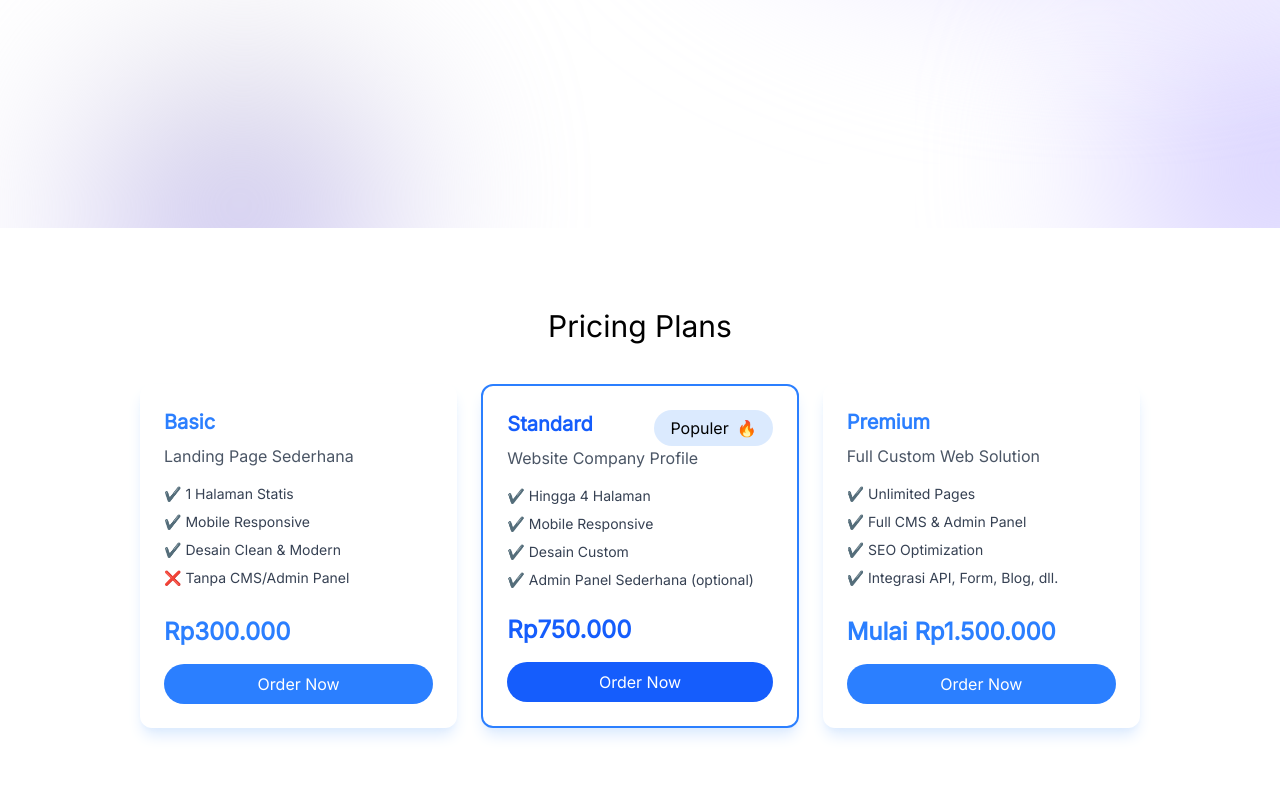
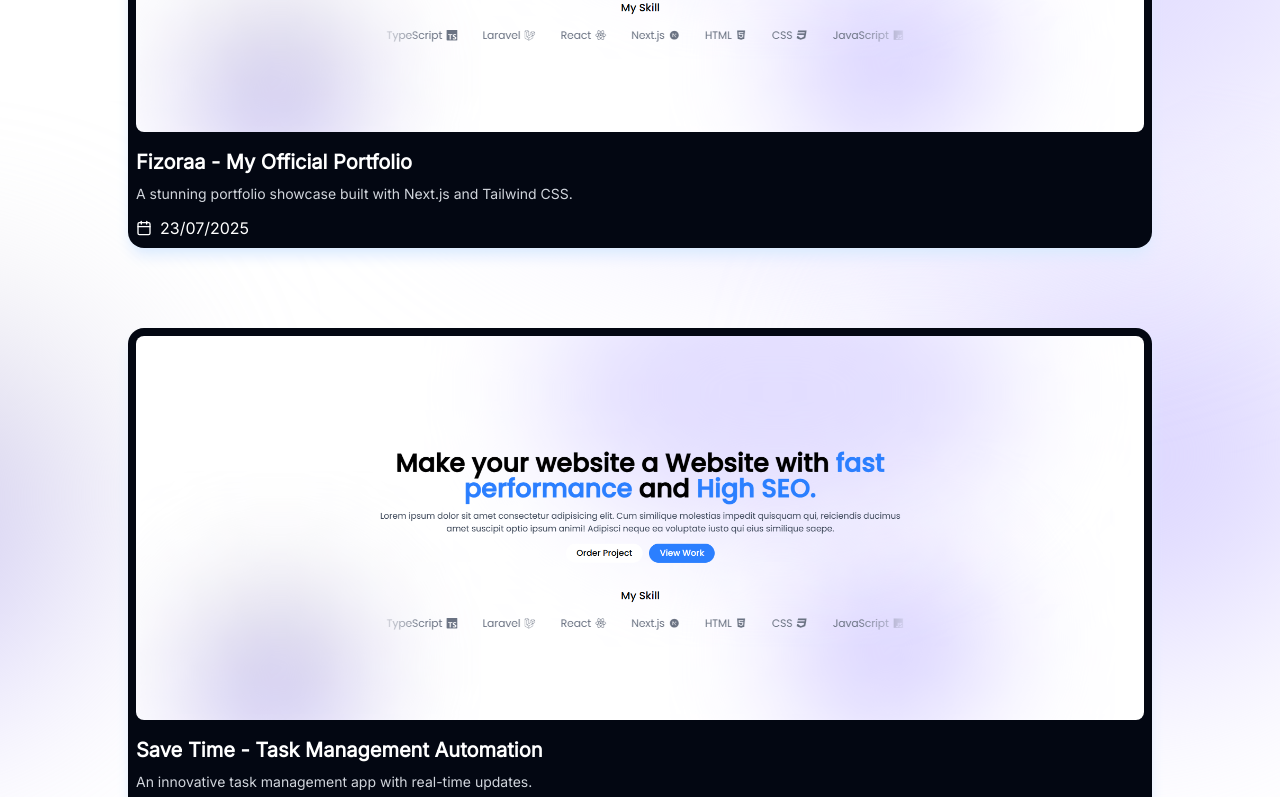
Before and after one commit to Fizora/faiz, a Next.js app: page / in a window 1280 px wide. Shown: the part 2000-2797 px from the top of the page. Built offline with nearby package versions, Linux system fonts and the light colour scheme.

Commit message:
update pricin section and optimation

```diff
--- a/src/components/About.jsx
+++ b/src/components/About.jsx
@@ -25,7 +25,7 @@ const aboutSections = [
 export default function About() {
   return (
     <section
-      className="mx-auto max-w-5xl px-4 py-20 bg-gradient-to-b from-white to-gray-50"
+      className="mx-auto max-w-5xl px-4 py-40 bg-gradient-to-b from-white to-gray-50"
       id="about"
     >
       <h2
--- a/src/components/Footer.jsx
+++ b/src/components/Footer.jsx
@@ -2,7 +2,7 @@ import Link from "next/link";
 
 export default function Footer() {
   return (
-    <footer className="bg-gray-800 text-white p-4 text-center">
+    <footer className="bg-gray-950 text-white p-4 text-center">
       <div className="mt-2">
         <Link
           href="https://github.com/yourusername"
@@ -16,7 +16,9 @@ export default function Footer() {
         >
           LinkedIn
         </Link>
-        <p>© {new Date().getFullYear()} Choirul Faiz. All rights reserved.</p>
+        <p>
+          © {new Date().getFullYear()}Moch Choirul Faiz. All rights reserved.
+        </p>
       </div>
     </footer>
   );
--- a/src/components/Hero.jsx
+++ b/src/components/Hero.jsx
@@ -44,7 +44,7 @@ export default function Hero() {
           </Link>
         </div>
         <h1 className="font-medium text-xl text-center mt-8" data-aos="fade-up">
-          My Expertise Unleashed
+          My Stack Expertising
         </h1>
         <div className="marquee-wrapper mx-auto md:max-w-5xl w-full">
           <div className="marquee">
--- a/src/components/Pricing.jsx
+++ b/src/components/Pricing.jsx
@@ -1,85 +1,162 @@
-export default function Pricing() {
+import { CiCircleCheck } from "react-icons/ci";
+import { GoXCircle } from "react-icons/go";
+
+export default function PricingSection() {
   return (
-    <section className="px-3 mx-auto max-w-5xl py-20 space-y-10" id="pricing">
-      <h1
-        className="text-3xl font-medium text-center mb-10"
-        data-aos="zoom-in-up"
-      >
-        Pricing Plans
-      </h1>
-      <div className="grid grid-cols-1 md:grid-cols-2 lg:grid-cols-3 gap-6">
-        <div
-          className="bg-white p-6 rounded-xl shadow-lg shadow-blue-100 flex flex-col justify-between"
-          data-aos="zoom-in-up"
-        >
-          <div>
-            <h2 className="text-xl font-semibold mb-2 text-blue-500">Basic</h2>
-            <p className="text-gray-600 mb-4">Landing Page Sederhana</p>
-            <ul className="space-y-2 text-sm text-gray-700">
-              <li>✔️ 1 Halaman Statis</li>
-              <li>✔️ Mobile Responsive</li>
-              <li>✔️ Desain Clean & Modern</li>
-              <li>❌ Tanpa CMS/Admin Panel</li>
+    <section className="grid grid-cols-1 md:grid-cols-3 gap-6 mx-auto max-w-5xl py-20 items-start">
+      {/* Basic Plan */}
+      <div className="min-h-[600px]">
+        <div className="py-4"></div>
+        <div className="bg-white p-6 h-full rounded-xl shadow-lg shadow-blue-100 transition flex flex-col justify-between border border-blue-200 space-y-5">
+          <h2 className="text-xl font-semibold mb-4 text-blue-500">
+            Basic Project
+          </h2>
+          <p className="text-gray-700">
+            Best for small businesses with high SEO performance
+          </p>
+          <span className="flex items-center gap-2">
+            Rp.
+            <h1 className="text-5xl font-bold">375.000</h1>
+          </span>
+          <button className="px-5 py-1.5 text-2xl font-medium bg-blue-500 text-white rounded-md">
+            Choose Package
+          </button>
+          <ul className="space-y-2 text-sm text-gray-700 flex-1">
+            <li className="flex items-center gap-2">
+              <CiCircleCheck size={22} /> 1 Halaman Landing Page
+            </li>
+            <li className="flex items-center gap-2">
+              <CiCircleCheck size={22} /> Responsive Design (Mobile-Friendly)
+            </li>
+            <li className="flex items-center gap-2">
+              <CiCircleCheck size={22} /> Modern Clean Layout
+            </li>
+            <li className="flex items-center gap-2">
+              <CiCircleCheck size={22} /> 2 Hari Pengerjaan
+            </li>
+            <li className="flex items-center gap-2">
+              <CiCircleCheck size={22} /> 1 Kali Revisi
+            </li>
+            <li className="flex items-center gap-2">
+              <CiCircleCheck size={22} /> Free Hosting 1 Bulan
+            </li>
+            <li className="flex items-center gap-2">
+              <CiCircleCheck size={22} /> Gratis Setup Domain (.my.id)
+            </li>
           </ul>
         </div>
-          <div className="mt-6">
-            <p className="text-2xl font-bold text-blue-500">Rp300.000</p>
-            <button className="mt-4 w-full bg-blue-500 text-white py-2 rounded-full">
-              Order Now
+      </div>
+
+      {/* Standard Plan */}
+      <div className="min-h-[600px]">
+        <div className="py-4"></div>
+        <div className="bg-white p-6 h-full rounded-xl shadow-lg shadow-blue-100 transition flex flex-col justify-between border border-blue-200 space-y-5">
+          <span className="flex items-center justify-between">
+            <h1 className="text-xl text-blue-500 font-bold">Standard</h1>
+            <p className="bg-yellow-300 px-5 rounded-full font-bold">
+              Diskon 25%
+            </p>
+          </span>
+          <p className="text-gray-700">
+            Perfect for growing businesses needing a professional edge
+          </p>
+          <span className="flex items-center gap-2">
+            Rp.
+            <h1 className="text-5xl font-bold">750.000</h1>
+          </span>
+          <button className="px-5 py-1.5 text-2xl font-medium bg-blue-500 text-white rounded-md">
+            Choose Package
           </button>
+          <ul className="space-y-2 text-sm text-gray-700 flex-1">
+            <li className="flex items-center gap-2">
+              <CiCircleCheck size={22} /> Hingga 3 Halaman Web
+            </li>
+            <li className="flex items-center gap-2">
+              <CiCircleCheck size={22} /> Responsive Design
+            </li>
+            <li className="flex items-center gap-2">
+              <CiCircleCheck size={22} /> Modern Clean Layout
+            </li>
+            <li className="flex items-center gap-2">
+              <CiCircleCheck size={22} /> 3-4 Hari Pengerjaan
+            </li>
+            <li className="flex items-center gap-2">
+              <CiCircleCheck size={22} /> 2 Kali Revisi
+            </li>
+            <li className="flex items-center gap-2">
+              <CiCircleCheck size={22} /> Free Hosting 2 Bulan
+            </li>
+            <li className="flex items-center gap-2">
+              <CiCircleCheck size={22} /> Gratis Domain (.my.id)
+            </li>
+            <li className="flex items-center gap-2">
+              <CiCircleCheck size={22} /> Konsultasi via Zoom 30 Menit
+            </li>
+          </ul>
         </div>
       </div>
-        <div
-          className="bg-white p-6 rounded-xl shadow-lg shadow-blue-100 flex flex-col justify-between border-2 border-blue-500"
-          data-aos="zoom-in-up"
-        >
-          <div>
-            <span className="flex items-center justify-between">
-              <h2 className="text-xl font-semibold mb-2 text-blue-600">
-                Standard
-              </h2>
-              <span className="flex px-4 py-1.5 items-center gap-2 rounded-full bg-blue-100">
-                <p>Populer</p> 🔥
-              </span>
-            </span>
-            <p className="text-gray-600 mb-4">Website Company Profile</p>
-            <ul className="space-y-2 text-sm text-gray-700">
-              <li>✔️ Hingga 4 Halaman</li>
-              <li>✔️ Mobile Responsive</li>
-              <li>✔️ Desain Custom</li>
-              <li>✔️ Admin Panel Sederhana (optional)</li>
-            </ul>
-          </div>
-          <div className="mt-6">
-            <p className="text-2xl font-bold text-blue-600">Rp750.000</p>
-            <button className="mt-4 w-full bg-blue-600 text-white py-2 rounded-full">
-              Order Now
-            </button>
+
+      {/* Premium Plan (Best Seller) */}
+      <div className="min-h-[600px]">
+        <div className="py-4"></div>
+        <div className="relative">
+          <div className="absolute -top-12 w-full">
+            <div className="bg-blue-500 text-white text-center py-3 rounded-t-xl font-bold">
+              Best Choise
             </div>
           </div>
-        <div
-          className="bg-white p-6 rounded-xl shadow-lg shadow-blue-100 flex flex-col justify-between"
-          data-aos="zoom-in-up"
-        >
-          <div>
-            <h2 className="text-xl font-semibold mb-2 text-blue-500">
-              Premium
+          <div className="bg-white p-6 h-full rounded-xl rounded-t-none shadow-lg shadow-blue-100 transition flex flex-col justify-between border-2 border-blue-500 space-y-5 pt-12">
+            <h2 className="text-xl font-semibold mb-4 text-blue-500">
+              Premium Plan
             </h2>
-            <p className="text-gray-600 mb-4">Full Custom Web Solution</p>
-            <ul className="space-y-2 text-sm text-gray-700">
-              <li>✔️ Unlimited Pages</li>
-              <li>✔️ Full CMS & Admin Panel</li>
-              <li>✔️ SEO Optimization</li>
-              <li>✔️ Integrasi API, Form, Blog, dll.</li>
+            <p className="text-gray-700">
+              Ultimate solution for large-scale business growth
+            </p>
+            <span className="flex items-center gap-2">
+              Rp.
+              <h1 className="text-5xl font-bold">1.750.000</h1>
+            </span>
+            <button className="px-5 py-1.5 text-2xl font-medium bg-blue-500 text-white rounded-md">
+              Choose Package
+            </button>
+            <ul className="space-y-2 text-sm text-gray-700 flex-1">
+              <li className="flex items-center gap-2">
+                <CiCircleCheck size={22} /> Hingga 5 Halaman Web
+              </li>
+              <li className="flex items-center gap-2">
+                <CiCircleCheck size={22} /> Responsive Design + Animasi
+              </li>
+              <li className="flex items-center gap-2">
+                <CiCircleCheck size={22} /> Modern Clean Layout
+              </li>
+              <li className="flex items-center gap-2">
+                <CiCircleCheck size={22} /> 5-7 Hari Pengerjaan
+              </li>
+              <li className="flex items-center gap-2">
+                <CiCircleCheck size={22} /> Unlimited Revisi (hingga puas)
+              </li>
+              <li className="flex items-center gap-2">
+                <CiCircleCheck size={22} /> Free Hosting 3 Bulan
+              </li>
+              <li className="flex items-center gap-2">
+                <CiCircleCheck size={22} /> Gratis Domain (.my.id)
+              </li>
+              <li className="flex items-center gap-2">
+                <CiCircleCheck size={22} /> Admin Panel Lengkap
+              </li>
+              <li className="flex items-center gap-2">
+                <CiCircleCheck size={22} /> SEO Optimization
+              </li>
+              <li className="flex items-center gap-2">
+                <CiCircleCheck size={22} /> Konsultasi & Maintenance 1 Bulan
+              </li>
+              <li className="flex items-center gap-2">
+                <CiCircleCheck size={22} /> Source Code Disertakan
+              </li>
+              <li className="flex items-center gap-2">
+                <CiCircleCheck size={22} /> Garansi Uang Kembali 3 Hari
+              </li>
             </ul>
-          </div>
-          <div className="mt-6">
-            <p className="text-2xl font-bold text-blue-500">
-              Mulai Rp1.500.000
-            </p>
-            <button className="mt-4 w-full bg-blue-500 text-white py-2 rounded-full">
-              Order Now
-            </button>
           </div>
         </div>
       </div>
--- a/src/components/Project.jsx
+++ b/src/components/Project.jsx
@@ -1,11 +1,62 @@
+import Image from "next/image";
+import { LuCalendar } from "react-icons/lu";
+
+const projects = [
+  {
+    id: 1,
+    img: "/project.png",
+    title: "Fizoraa - My Official Portfolio",
+    description:
+      "A stunning portfolio showcase built with Next.js and Tailwind CSS.",
+    date: "23/07/2025",
+  },
+  {
+    id: 2,
+    img: "/project.png",
+    title: "Save Time - Task Management Automation",
+    description: "An innovative task management app with real-time updates.",
+    date: "26/07/2025",
+  },
+];
+
 export default function Project() {
   return (
-    <>
-      <section className="min-h-screen bg-[url('/pattern.svg')]">
-        <div className="mx-auto max-w-5xl">
-          <h1 className="text-3xl font-bold text-center">My Project</h1>
+    <section className="min-h-screen bg-[url('/pattern.svg')] bg-cover bg-center py-16">
+      <div className="mx-auto max-w-5xl">
+        <h1
+          className="text-4xl font-bold text-gray-900 text-center mb-12"
+          data-aos="fade-up"
+        >
+          My Projects
+        </h1>
+        <div className="grid grid-cols-1 gap-20">
+          {projects.map((item) => (
+            <div
+              key={item.id}
+              className="bg-gray-950 text-white rounded-2xl p-2 shadow-lg shadow-blue-100 hover:shadow-xl space-y-3"
+              data-aos="zoom-in-up"
+              data-aos-delay={item.id * 100}
+            >
+              <div className="relative w-full h-96 mb-4">
+                <Image
+                  src={item.img}
+                  alt={item.title}
+                  fill
+                  className="rounded-lg object-cover "
+                />
+              </div>
+              <h2 className="text-xl font-semibold mb-2">{item.title}</h2>
+              <p className="text-gray-300 text-sm line-clamp-2">
+                {item.description}
+              </p>
+              <span className="flex items-center gap-2">
+                <LuCalendar />
+                <p>{item.date}</p>
+              </span>
+            </div>
+          ))}
         </div>
-      </section>
-    </>
+      </div>
+    </section>
   );
 }
```
Also changed, not shown: src/components/Navbar.jsx (+4 -4 lines). Lines whose indentation alone changed are shown as unchanged.
